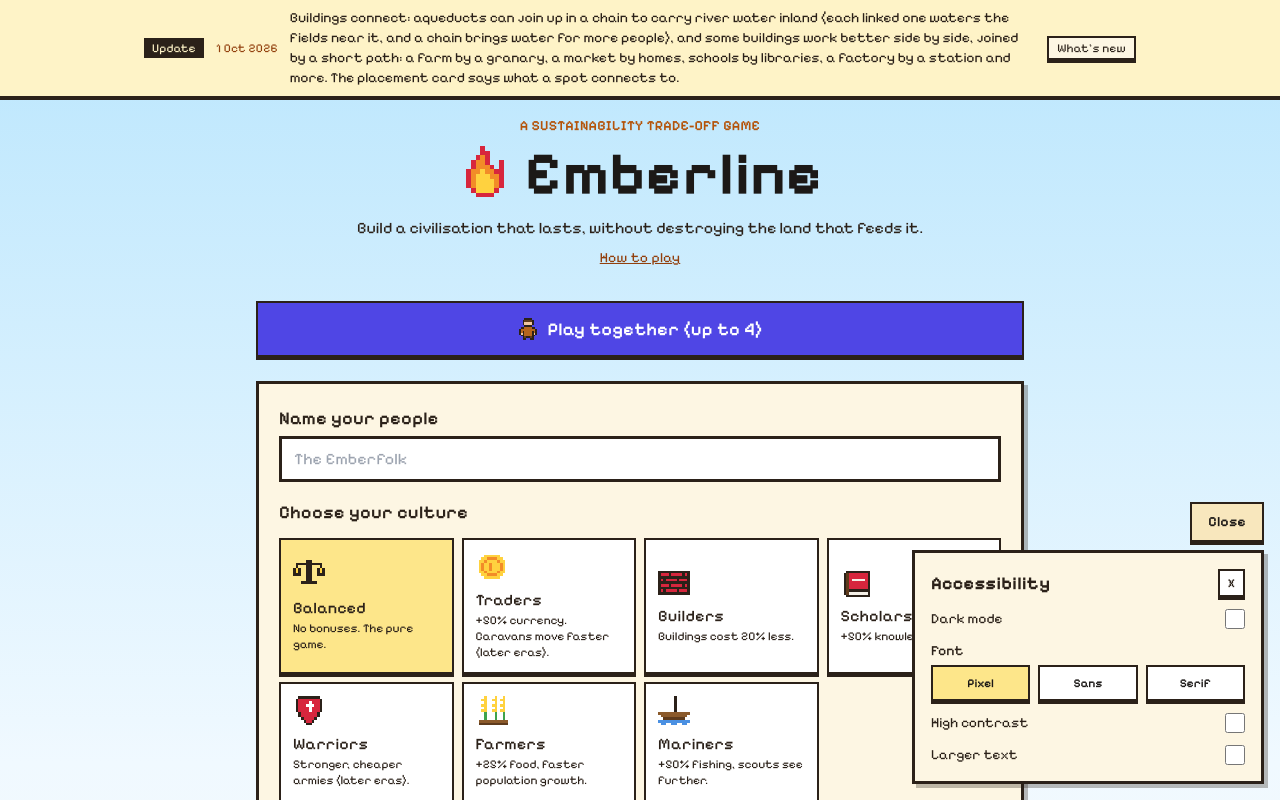
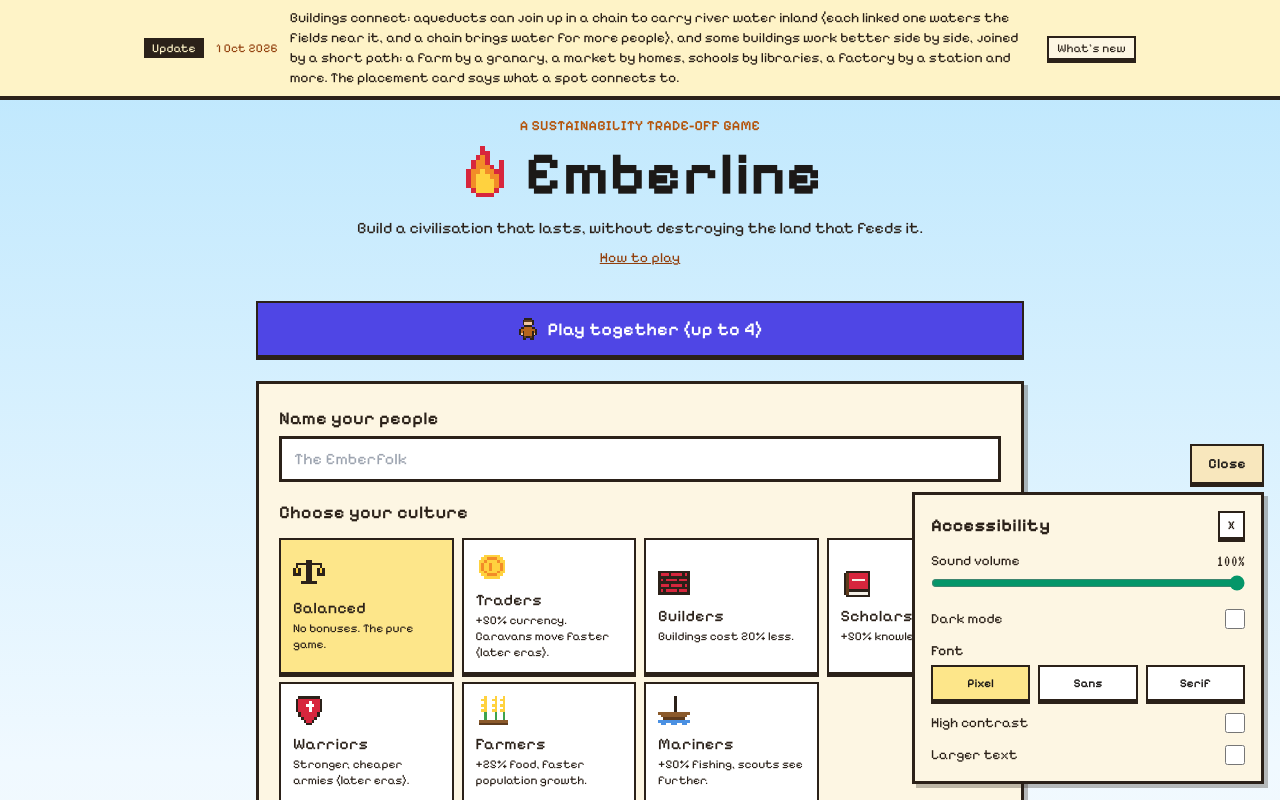
Before and after one commit to DaBabaBOI/emberline-game-actual, a Next.js app: page /play in a window 1280 px wide. Both pictures are taken after a click on the button "Settings". Shown: the top 800 px of the page. Built offline with nearby package versions, Linux system fonts and the light colour scheme.

Commit message:
added sound control

```diff
--- a/src/components/accessibility-settings.tsx
+++ b/src/components/accessibility-settings.tsx
@@ -1,6 +1,7 @@
 "use client";
 
 import { useEffect, useRef, useState } from "react";
+import { setAudioSettings, useAudioSettings } from "@/lib/audio";
 
 const STORAGE_KEY = "emberline-accessibility-settings";
 
@@ -162,8 +163,27 @@ function AccessibilityOptions({
   settings,
   updateSetting,
 }: Pick<ReturnType<typeof useAccessibilitySettings>, "settings" | "updateSetting">) {
+  const audio = useAudioSettings();
   return (
     <div className="space-y-3 text-sm">
+      <label className="block">
+        <span className="mb-1 flex items-center justify-between gap-3">
+          <span>Sound volume</span>
+          <span className="font-num">{Math.round(audio.master * 100)}%</span>
+        </span>
+        <input
+          aria-label="Overall sound volume"
+          aria-valuetext={`${Math.round(audio.master * 100)} percent`}
+          type="range"
+          min={0}
+          max={100}
+          value={Math.round(audio.master * 100)}
+          onChange={(event) => setAudioSettings({ master: Number(event.target.value) / 100, muted: false })}
+          data-testid="volume-master"
+          className="w-full accent-emerald-600"
+        />
+      </label>
+
       <label className="flex items-center justify-between gap-3">
         <span>Dark mode</span>
         <input
--- a/src/lib/audio.ts
+++ b/src/lib/audio.ts
@@ -11,14 +11,15 @@ import { useSyncExternalStore } from "react";
 // eras) a soft drum. Quieter and slower at night; tense drums during a raid.
 // Ambience: wind, the sea, birds by day and crickets at night.
 
-// ---- Settings (Menu > Sound) ---------------------------------------------------
+// ---- Settings (Menu > Sound and Accessibility) ---------------------------------
 export interface AudioSettings {
+  master: number; // 0–1
   music: number; // 0–1
   sounds: number; // 0–1 (effects and ambience)
   muted: boolean;
 }
 const KEY = "emberline-audio";
-const DEFAULTS: AudioSettings = { music: 0.6, sounds: 0.7, muted: false };
+const DEFAULTS: AudioSettings = { master: 1, music: 0.6, sounds: 0.7, muted: false };
 let settings: AudioSettings | null = null;
 const listeners = new Set<() => void>();
 
@@ -27,6 +28,7 @@ export function getAudioSettings(): AudioSettings {
   try {
     const saved = JSON.parse(localStorage.getItem(KEY) ?? "{}") as Partial<AudioSettings>;
     settings = {
+      master: typeof saved.master === "number" ? Math.min(1, Math.max(0, saved.master)) : DEFAULTS.master,
       music: typeof saved.music === "number" ? Math.min(1, Math.max(0, saved.music)) : DEFAULTS.music,
       sounds: typeof saved.sounds === "number" ? Math.min(1, Math.max(0, saved.sounds)) : DEFAULTS.sounds,
       muted: Boolean(saved.muted),
@@ -167,7 +169,7 @@ function applyVolumes() {
   if (!engine) return;
   const s = getAudioSettings();
   const now = engine.ctx.currentTime;
-  engine.master.gain.setTargetAtTime(s.muted ? 0 : 1, now, 0.05);
+  engine.master.gain.setTargetAtTime(s.muted ? 0 : s.master, now, 0.05);
   engine.music.gain.setTargetAtTime(s.music * 1.1, now, 0.1);
   engine.sounds.gain.setTargetAtTime(s.sounds, now, 0.1);
 }
```
